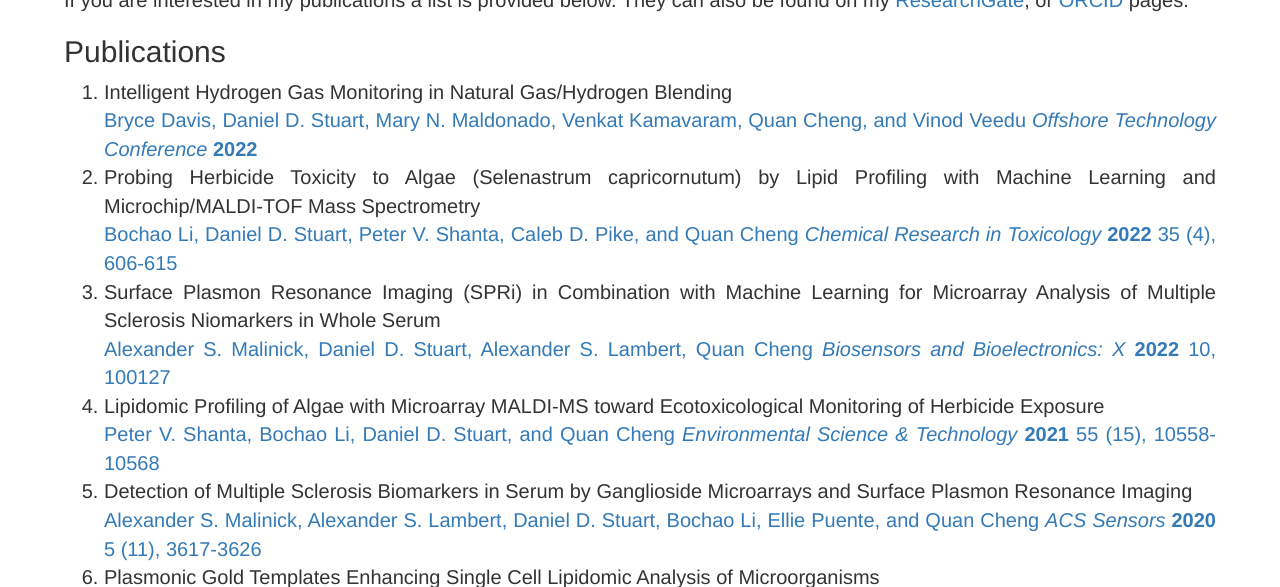
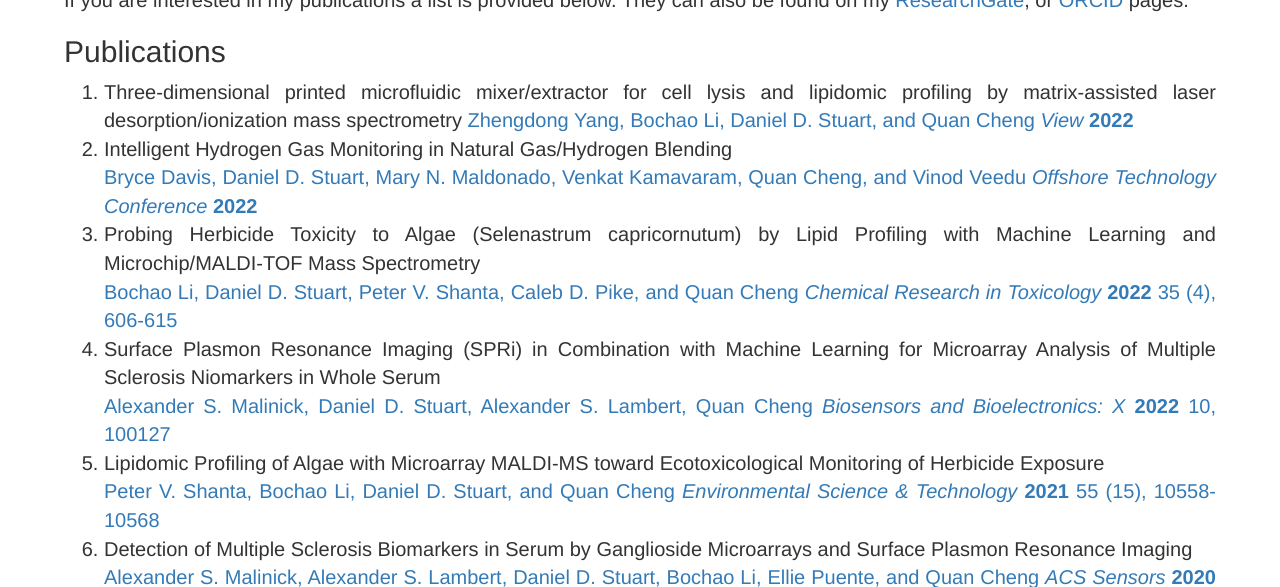
Before and after one commit to danieldstuart/danieldstuart.github.io, a Jekyll site: the page built from publications.markdown, in a window 1280 px wide and 900 px high, cut to the strip 313-900 px from the top of the window. Built offline with Jekyll 4.4.1, drawn with Linux system fonts in a browser that asks for light colours; nearby versions of some CDN libraries.

Commit message:
Update publications.markdown

```diff
--- a/publications.markdown
+++ b/publications.markdown
@@ -14,19 +14,21 @@
 
 ## Publications ##
 <div markdown="1" class="list">
-1. Intelligent Hydrogen Gas Monitoring in Natural Gas/Hydrogen Blending <br>
+1. Three-dimensional printed microfluidic mixer/extractor for cell lysis and lipidomic profiling by matrix-assisted laser desorption/ionization mass spectrometry
+[Zhengdong Yang, Bochao Li, Daniel D. Stuart, and Quan Cheng <em>View</em> <strong>2022</strong>](https://doi.org/10.1002/VIW.20220041)
+2. Intelligent Hydrogen Gas Monitoring in Natural Gas/Hydrogen Blending <br>
 [Bryce Davis,  Daniel D. Stuart, Mary N. Maldonado, Venkat Kamavaram,  Quan Cheng, and Vinod Veedu <em>Offshore Technology Conference</em> <strong>2022</strong>](http://dx.doi.org/10.4043/32007-MS)
-2. Probing Herbicide Toxicity to Algae (Selenastrum capricornutum) by Lipid Profiling with Machine Learning and Microchip/MALDI-TOF Mass Spectrometry <br>
+3. Probing Herbicide Toxicity to Algae (Selenastrum capricornutum) by Lipid Profiling with Machine Learning and Microchip/MALDI-TOF Mass Spectrometry <br>
 [Bochao Li, Daniel D. Stuart, Peter V. Shanta, Caleb D. Pike, and Quan Cheng <em>Chemical Research in Toxicology</em> <strong>2022</strong> 35 (4), 606-615](http://dx.doi.org/10.1021/acs.chemrestox.1c00397)
-3. Surface Plasmon Resonance Imaging (SPRi) in Combination with Machine Learning for Microarray Analysis of Multiple Sclerosis Niomarkers in Whole Serum <br>
+4. Surface Plasmon Resonance Imaging (SPRi) in Combination with Machine Learning for Microarray Analysis of Multiple Sclerosis Niomarkers in Whole Serum <br>
 [Alexander S. Malinick, Daniel D. Stuart, Alexander S. Lambert, Quan Cheng <em>Biosensors and Bioelectronics: X</em> <strong>2022</strong> 10, 100127](http://dx.doi.org/10.1016/j.biosx.2022.100127)
-4. Lipidomic Profiling of Algae with Microarray MALDI-MS toward Ecotoxicological Monitoring of Herbicide Exposure <br>
+5. Lipidomic Profiling of Algae with Microarray MALDI-MS toward Ecotoxicological Monitoring of Herbicide Exposure <br>
 [Peter V. Shanta, Bochao Li, Daniel D. Stuart, and Quan Cheng <em>Environmental Science & Technology</em> <strong>2021</strong> 55 (15), 10558-10568](http://dx.doi.org/10.1021/acs.est.1c01138)
-5. Detection of Multiple Sclerosis Biomarkers in Serum by Ganglioside Microarrays and Surface Plasmon Resonance Imaging <br>
+6. Detection of Multiple Sclerosis Biomarkers in Serum by Ganglioside Microarrays and Surface Plasmon Resonance Imaging <br>
 [Alexander S. Malinick, Alexander S. Lambert, Daniel D. Stuart, Bochao Li, Ellie Puente, and Quan Cheng <em>ACS Sensors</em> <strong>2020</strong> 5 (11), 3617-3626](http://dx.doi.org/10.1021/acssensors.0c01935)
-6. Plasmonic Gold Templates Enhancing Single Cell Lipidomic Analysis of Microorganisms <br>
+7. Plasmonic Gold Templates Enhancing Single Cell Lipidomic Analysis of Microorganisms <br>
 [Peter V. Shanta, Bochao Li, Daniel D. Stuart, and Quan Cheng <em>Analytical Chemistry</em> <strong>2020</strong> 92 (9), 6213-6217](http://dx.doi.org/10.1021/acs.analchem.9b05285)
-7. Graphene Oxide-Nanocarriers for Fluorescent Sensing of Calcium Ion Accumulation and Direct Assessment of Ion-Induced Enzymatic Activities in Cells <br>
+8. Graphene Oxide-Nanocarriers for Fluorescent Sensing of Calcium Ion Accumulation and Direct Assessment of Ion-Induced Enzymatic Activities in Cells <br>
 [Peter V. Shanta, Daniel D. Stuart, and Quan Cheng <em>ACS Applied Nano Materials</em> <strong>2019</strong> 2 (9), 5594-5603](http://dx.doi.org/10.1021/acsanm.9b01160)
 </div>
 
```
